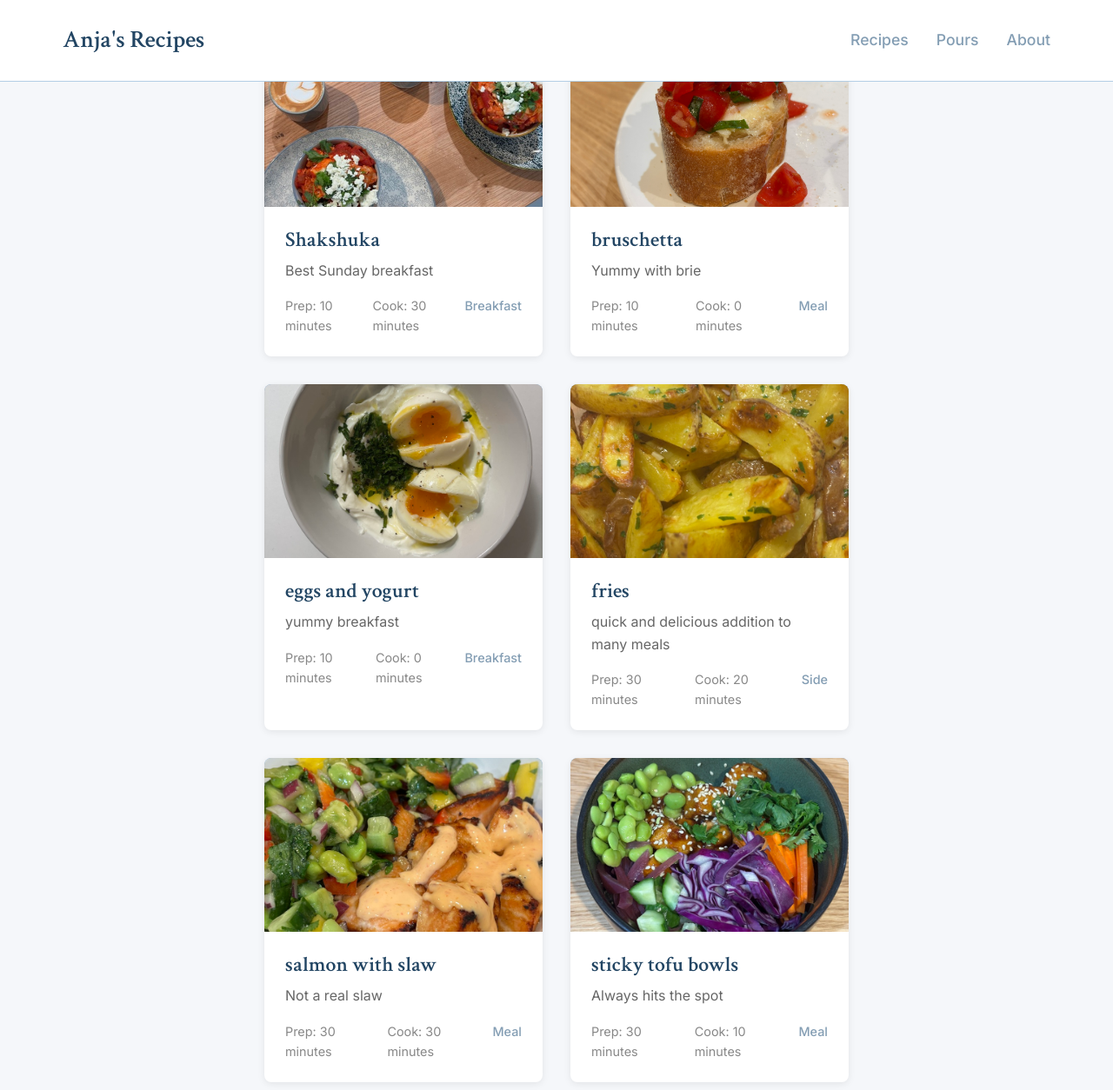
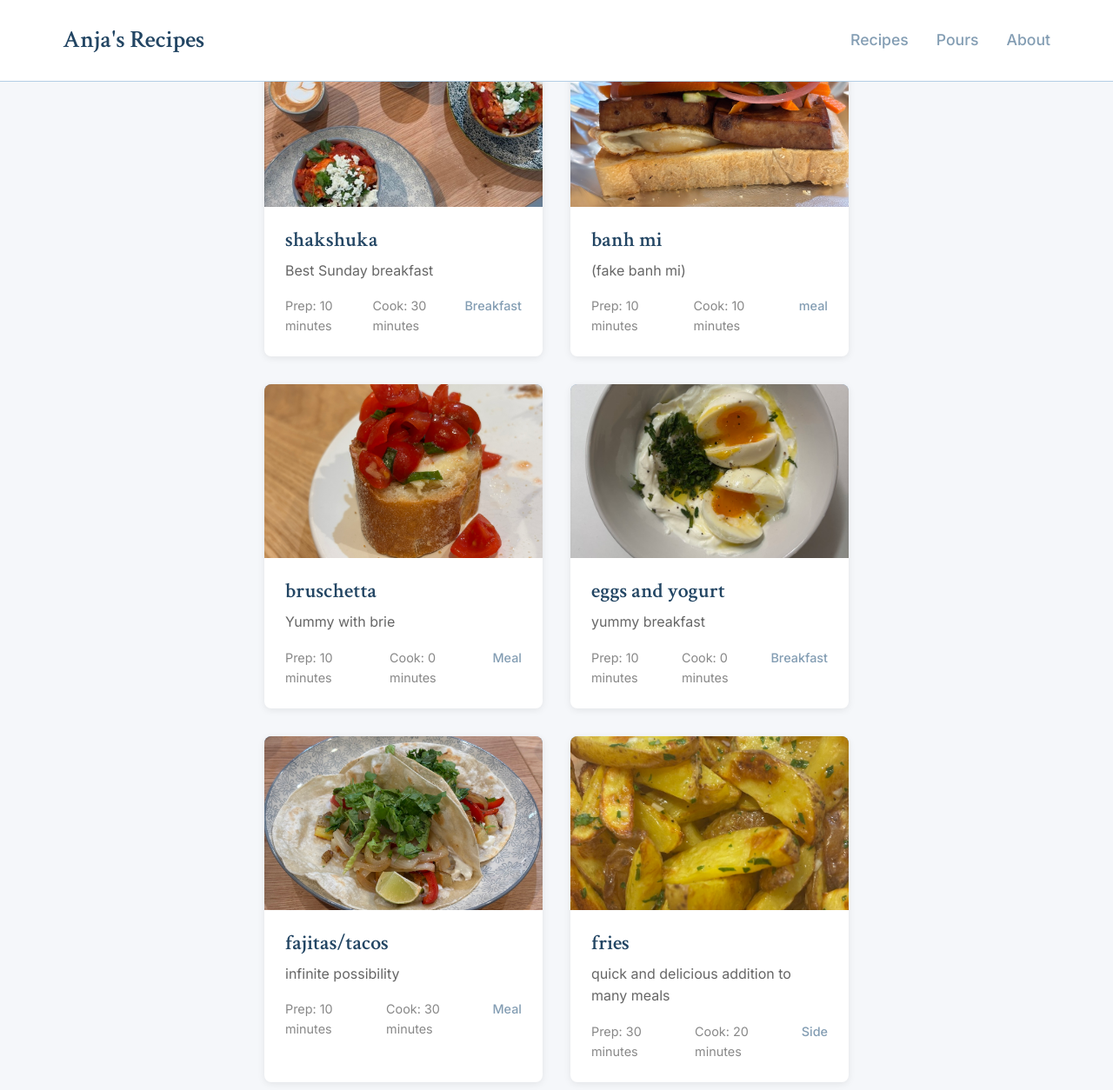
Before and after one commit to anjasandholm/anjasandholm.github.io, a Jekyll site: the page built from recipes.html, in a window 1280 px wide and 1400 px high, scrolled down 1089 px, cut to the strip 0-1273 px from the top of the window. Shown: the top 1254 px of the strip at 87% size. Built offline with Jekyll 4.4.1, drawn with Linux system fonts in a browser that asks for light colours; some of the changed text lies outside the part shown.

Commit message:
added fajitas and banh mi

```diff
--- /dev/null
+++ b/_recipes/banhmi.md
@@ -0,0 +1,16 @@
+---
+title: banh mi
+description: (fake banh mi)
+category: meal
+prep_time: 10 minutes
+cook_time: 10 minutes
+servings:
+image: /assets/images/banh.jpeg
+ingredients:
+  - sourdough bread (unpopular opinion)
+  - tofu
+  - P.R.O.
+  - cilantro
+  - carrot
+  - cucumber
+---
--- /dev/null
+++ b/_recipes/fajitas.md
@@ -0,0 +1,17 @@
+---
+title: fajitas/tacos
+description: infinite possibility
+category: Meal
+prep_time: 10 minutes
+cook_time: 30 minutes
+image: assets/images/tacos.jpeg
+ingredients:
+  - potatoes
+  - onion
+  - bell pepper
+  - tortillas
+  - toppings
+
+---
+![potatoes](/assets/images/potatoesfortacos.jpeg)
+![onions](/assets/images/fajitafillings.jpeg)
```
Also changed, not shown: _recipes/Shakshuka.md (+1 -1 lines), _recipes/pottage.md (added, +17 -0 lines), assets/images/banh.jpeg (added), assets/images/potatoesfortacos.jpeg (added), assets/images/pottage.jpeg (added), assets/images/pours/1903E35D-0CCC-4004-BEA8-931DE8CA8F28_1_105_c.jpeg (added), assets/images/pours/4E5C8339-8335-4A3E-BAF1-D4C831B8FA71_1_102_o.jpeg (added), assets/images/pours/B2A0CBE5-4117-40B2-BF7C-6FB030E50323_1_102_o.jpeg (added), assets/images/tacos.jpeg (added), 1 other file.
